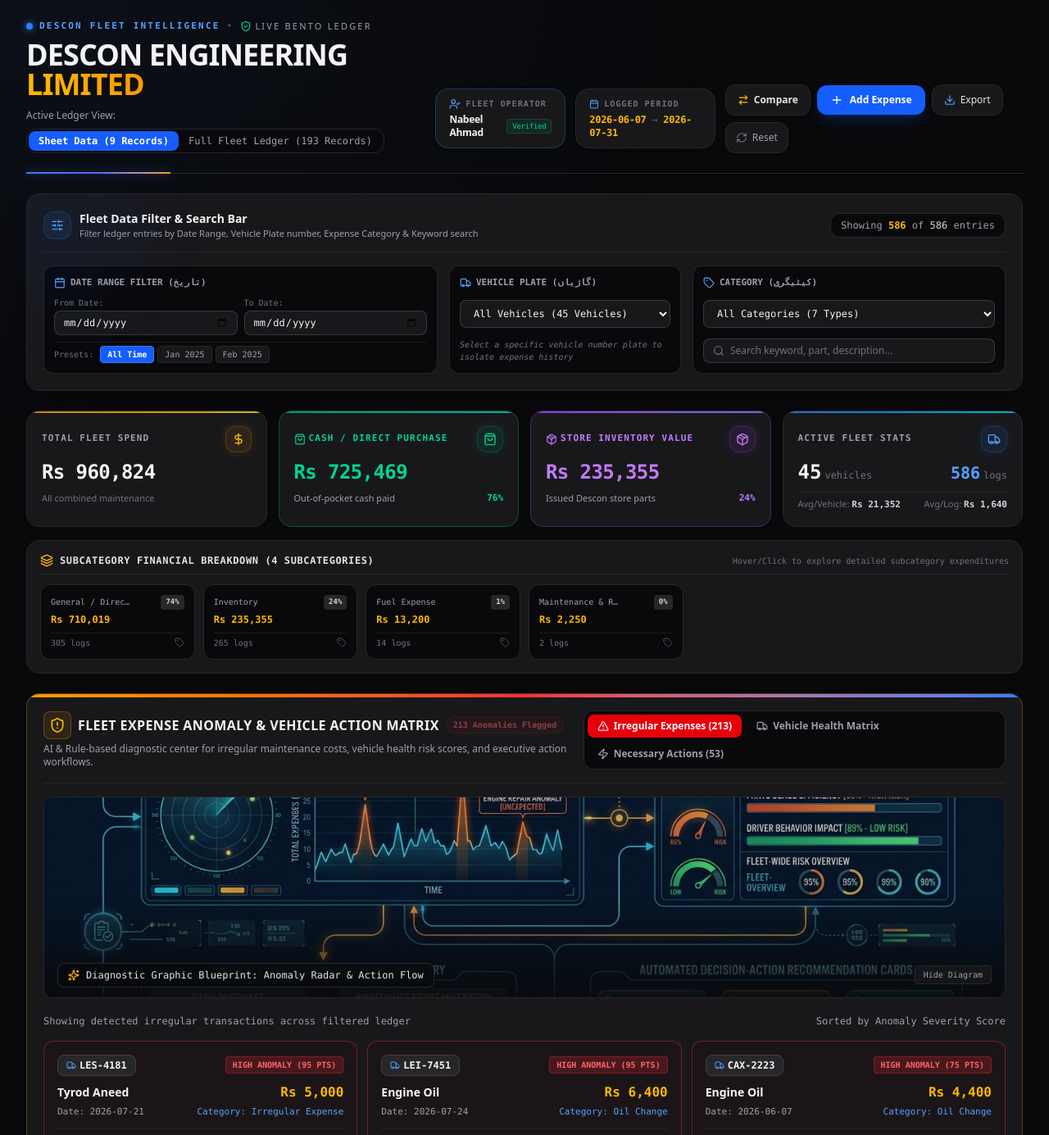
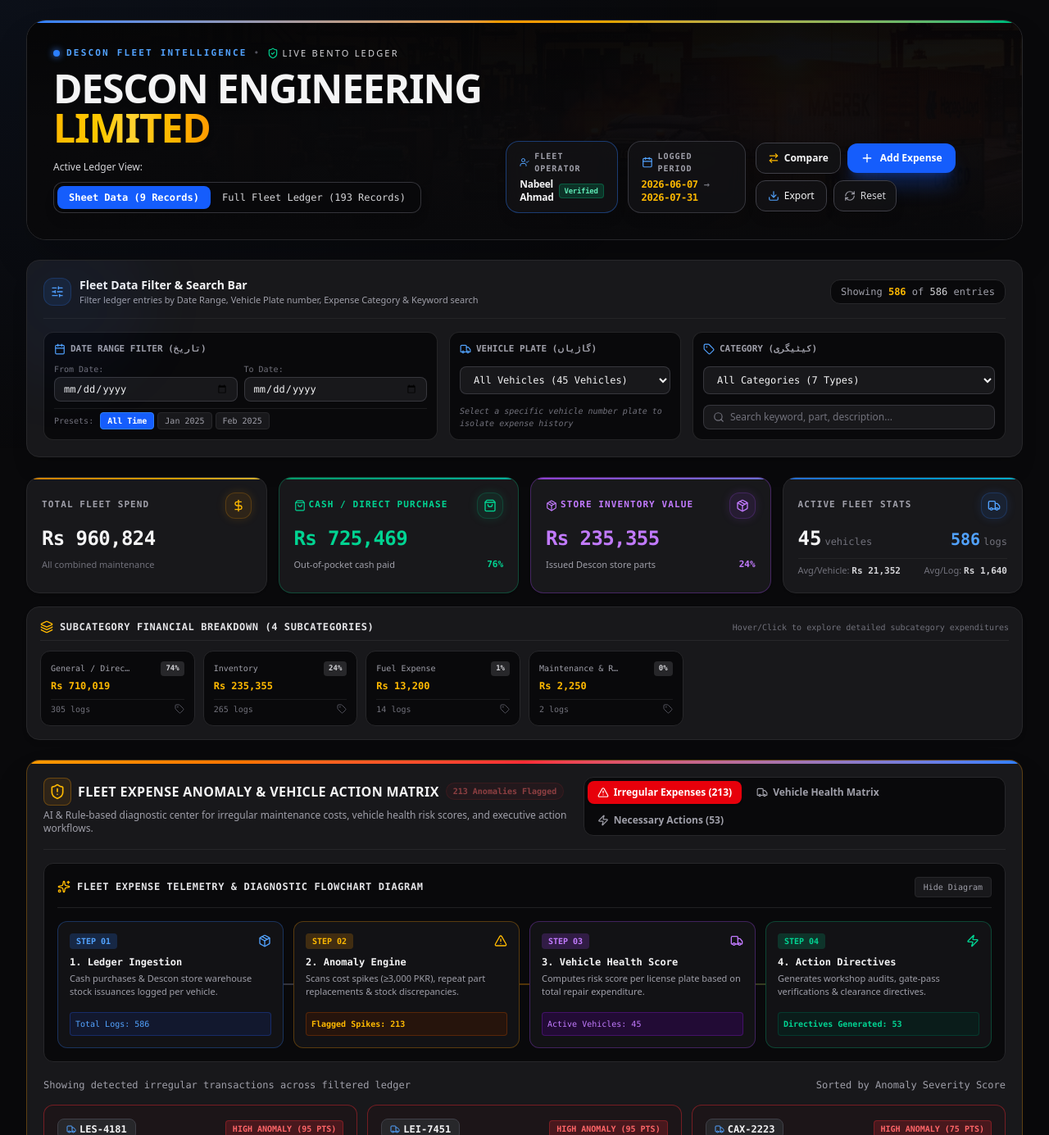
Before and after one commit to nabeelahmad240132572/Vecel-data, a React (Vite) app: page / in a window 1280 px wide. Shown: the top 1385 px of the page at 82% size. Built offline with nearby package versions, Linux system fonts and the light colour scheme.

Commit message:
feat(ui): update header design and assets
Replace the decorative header bar with a full-width hero background and remove the redundant diagnostic graphic banner to streamline the dashboard interface.

```diff
--- a/src/components/AnomalyAndVehicleActionGraphic.tsx
+++ b/src/components/AnomalyAndVehicleActionGraphic.tsx
@@ -17,11 +17,15 @@
   ChevronUp,
   Sparkles,
   Zap,
-  Activity
+  Activity,
+  Layers,
+  ArrowRight,
+  BarChart3,
+  Check,
+  RotateCcw
 } from 'lucide-react';
 import { ExpenseRecord, FilterState } from '../types';
 import { fmtPKR } from '../data/initialData';
-import graphicBannerPath from '../assets/images/fleet_expense_anomaly_graphic_1785832614385.jpg';
 
 interface AnomalyAndVehicleActionGraphicProps {
   records: ExpenseRecord[];
@@ -50,7 +54,7 @@
   onOpenVehicleDetails,
 }) => {
   const [activeTab, setActiveTab] = useState<'anomalies' | 'totalBreakdown' | 'vehicleHealth' | 'actions'>('anomalies');
-  const [showGraphicBanner, setShowGraphicBanner] = useState<boolean>(true);
+  const [showGraphicDiagram, setShowGraphicDiagram] = useState<boolean>(true);
   const [actionStatuses, setActionStatuses] = useState<Record<string, 'Pending' | 'In Progress' | 'Resolved'>>({});
 
   // 1. Detect Irregular Expenses & Anomalies
@@ -275,42 +279,115 @@
         </div>
       </div>
 
-      {/* Visual Infographic Diagram Banner */}
-      {showGraphicBanner && (
-        <div className="mt-4 relative rounded-xl overflow-hidden border border-zinc-800 bg-[#09090b] group transition-all">
-          <div className="relative aspect-[21/6] sm:aspect-[24/5] w-full overflow-hidden bg-zinc-950">
-            <img
-              src={graphicBannerPath}
-              alt="Fleet Expense Anomaly & Diagnostic Graphic Blueprint"
-              referrerPolicy="no-referrer"
-              className="w-full h-full object-cover opacity-80 group-hover:opacity-100 group-hover:scale-[1.01] transition-all duration-500"
-            />
-            <div className="absolute inset-0 bg-gradient-to-t from-[#09090b] via-transparent to-transparent opacity-90" />
+      {/* Interactive Vector Diagnostic Blueprint Diagram (No raster photo used) */}
+      {showGraphicDiagram && (
+        <div className="mt-4 relative rounded-xl overflow-hidden border border-zinc-800 bg-[#09090b] transition-all p-4">
+          <div className="flex items-center justify-between pb-3 mb-4 border-b border-zinc-800/80">
+            <div className="flex items-center gap-2 text-zinc-200">
+              <Sparkles className="w-4 h-4 text-amber-400" />
+              <span className="font-mono text-xs font-bold uppercase tracking-wider">
+                Fleet Expense Telemetry & Diagnostic Flowchart Diagram
+              </span>
+            </div>
+            <button
+              onClick={() => setShowGraphicDiagram(false)}
+              className="text-[10px] text-zinc-400 hover:text-zinc-200 bg-zinc-900 px-2.5 py-1 rounded border border-zinc-800 cursor-pointer font-mono"
+            >
+              Hide Diagram
+            </button>
+          </div>
 
-            {/* Overlay Info */}
-            <div className="absolute bottom-3 left-4 right-4 flex flex-col sm:flex-row sm:items-center justify-between gap-2 text-xs font-mono">
-              <div className="flex items-center gap-2 bg-[#09090b]/80 backdrop-blur-md px-3 py-1.5 rounded-lg border border-zinc-700/60 text-zinc-200">
-                <Sparkles className="w-3.5 h-3.5 text-amber-400" />
-                <span>Diagnostic Graphic Blueprint: Anomaly Radar & Action Flow</span>
+          {/* Flowchart Diagram Steps Grid */}
+          <div className="grid grid-cols-1 md:grid-cols-4 gap-3 relative">
+            {/* Connecting Line background on desktop */}
+            <div className="hidden md:block absolute top-1/2 left-12 right-12 h-0.5 bg-gradient-to-r from-blue-500/30 via-amber-500/30 to-emerald-500/30 -translate-y-1/2 pointer-events-none z-0" />
+
+            {/* Step 1: Ingestion */}
+            <div className="relative z-10 bg-[#121215] border border-blue-500/30 rounded-xl p-3.5 flex flex-col justify-between space-y-2">
+              <div className="flex items-center justify-between">
+                <span className="text-[10px] font-mono px-2 py-0.5 rounded bg-blue-500/20 text-blue-400 font-bold">
+                  STEP 01
+                </span>
+                <Package className="w-4 h-4 text-blue-400" />
               </div>
-              <button
-                onClick={() => setShowGraphicBanner(false)}
-                className="text-[10px] text-zinc-400 hover:text-zinc-200 bg-zinc-900/80 px-2.5 py-1 rounded border border-zinc-800 cursor-pointer self-start sm:self-auto"
-              >
-                Hide Diagram
-              </button>
+              <div>
+                <h4 className="text-xs font-bold text-zinc-100 font-mono">1. Ledger Ingestion</h4>
+                <p className="text-[11px] text-zinc-400 mt-1">
+                  Cash purchases & Descon store warehouse stock issuances logged per vehicle.
+                </p>
+              </div>
+              <div className="text-[10px] font-mono text-blue-400 bg-blue-950/40 p-1.5 rounded border border-blue-900/60 mt-2">
+                Total Logs: {records.length}
+              </div>
+            </div>
+
+            {/* Step 2: Anomaly Engine */}
+            <div className="relative z-10 bg-[#121215] border border-amber-500/30 rounded-xl p-3.5 flex flex-col justify-between space-y-2">
+              <div className="flex items-center justify-between">
+                <span className="text-[10px] font-mono px-2 py-0.5 rounded bg-amber-500/20 text-amber-400 font-bold">
+                  STEP 02
+                </span>
+                <AlertTriangle className="w-4 h-4 text-amber-400" />
+              </div>
+              <div>
+                <h4 className="text-xs font-bold text-zinc-100 font-mono">2. Anomaly Engine</h4>
+                <p className="text-[11px] text-zinc-400 mt-1">
+                  Scans cost spikes (≥3,000 PKR), repeat part replacements & stock discrepancies.
+                </p>
+              </div>
+              <div className="text-[10px] font-mono text-amber-400 bg-amber-950/40 p-1.5 rounded border border-amber-900/60 mt-2 font-bold">
+                Flagged Spikes: {anomalyAnalysis.length}
+              </div>
+            </div>
+
+            {/* Step 3: Vehicle Risk Index */}
+            <div className="relative z-10 bg-[#121215] border border-purple-500/30 rounded-xl p-3.5 flex flex-col justify-between space-y-2">
+              <div className="flex items-center justify-between">
+                <span className="text-[10px] font-mono px-2 py-0.5 rounded bg-purple-500/20 text-purple-400 font-bold">
+                  STEP 03
+                </span>
+                <Truck className="w-4 h-4 text-purple-400" />
+              </div>
+              <div>
+                <h4 className="text-xs font-bold text-zinc-100 font-mono">3. Vehicle Health Score</h4>
+                <p className="text-[11px] text-zinc-400 mt-1">
+                  Computes risk score per license plate based on total repair expenditure.
+                </p>
+              </div>
+              <div className="text-[10px] font-mono text-purple-400 bg-purple-950/40 p-1.5 rounded border border-purple-900/60 mt-2">
+                Active Vehicles: {vehicleMatrix.length}
+              </div>
+            </div>
+
+            {/* Step 4: Action Directives */}
+            <div className="relative z-10 bg-[#121215] border border-emerald-500/30 rounded-xl p-3.5 flex flex-col justify-between space-y-2">
+              <div className="flex items-center justify-between">
+                <span className="text-[10px] font-mono px-2 py-0.5 rounded bg-emerald-500/20 text-emerald-400 font-bold">
+                  STEP 04
+                </span>
+                <Zap className="w-4 h-4 text-emerald-400" />
+              </div>
+              <div>
+                <h4 className="text-xs font-bold text-zinc-100 font-mono">4. Action Directives</h4>
+                <p className="text-[11px] text-zinc-400 mt-1">
+                  Generates workshop audits, gate-pass verifications & clearance directives.
+                </p>
+              </div>
+              <div className="text-[10px] font-mono text-emerald-400 bg-emerald-950/40 p-1.5 rounded border border-emerald-900/60 mt-2 font-bold">
+                Directives Generated: {recommendedActions.length}
+              </div>
             </div>
           </div>
         </div>
       )}
 
-      {!showGraphicBanner && (
+      {!showGraphicDiagram && (
         <div className="mt-3 flex justify-end">
           <button
-            onClick={() => setShowGraphicBanner(true)}
+            onClick={() => setShowGraphicDiagram(true)}
             className="text-[10px] font-mono text-blue-400 hover:underline flex items-center gap-1 cursor-pointer"
           >
-            <Sparkles className="w-3 h-3" /> Show Visual Infographic Diagram
+            <Sparkles className="w-3 h-3" /> Show Diagnostic Flowchart Diagram
           </button>
         </div>
       )}
--- a/src/components/Header.tsx
+++ b/src/components/Header.tsx
@@ -1,5 +1,6 @@
 import React from 'react';
 import { Plus, Download, RefreshCw, Truck, Calendar, ShieldCheck, ArrowRightLeft, UserCheck } from 'lucide-react';
+import heroBgPath from '../assets/images/fleet_hero_bg_1785833631179.jpg';
 
 interface HeaderProps {
   dateStart: string;
@@ -25,48 +26,63 @@
   onOpenCompare,
 }) => {
   return (
-    <header className="relative mb-6 pb-6 border-b border-zinc-800 flex flex-col md:flex-row md:items-end md:justify-between gap-4">
-      {/* Decorative gradient bar */}
-      <div className="absolute -bottom-[1px] left-0 w-44 h-[2px] bg-gradient-to-r from-blue-500 via-indigo-500 to-amber-500 shadow-[0_0_12px_rgba(59,130,246,0.6)]" />
+    <header className="relative mb-6 rounded-3xl border border-zinc-800 bg-[#09090b] overflow-hidden shadow-2xl transition-all">
+      {/* Hero Background Image with Overlay */}
+      <div className="absolute inset-0 z-0">
+        <img
+          src={heroBgPath}
+          alt="Descon Fleet Logistics Background"
+          referrerPolicy="no-referrer"
+          className="w-full h-full object-cover object-center opacity-30 mix-blend-luminosity scale-105"
+        />
+        {/* Dark Multi-layer Gradient Overlays for High Legibility */}
+        <div className="absolute inset-0 bg-gradient-to-r from-[#09090b] via-[#09090b]/90 to-[#09090b]/75" />
+        <div className="absolute inset-0 bg-gradient-to-t from-[#09090b] via-transparent to-black/40" />
+      </div>
 
+      {/* Decorative gradient top bar */}
+      <div className="absolute top-0 left-0 right-0 h-[3px] bg-gradient-to-r from-blue-500 via-amber-500 to-emerald-500 z-10" />
+
+      {/* Content Container */}
+      <div className="relative z-10 p-6 sm:p-8 flex flex-col md:flex-row md:items-end md:justify-between gap-6">
         <div>
           {/* Subtitle / Eyebrow */}
-        <div className="flex items-center gap-2 font-mono text-[11px] uppercase tracking-[0.2em] text-blue-400 mb-2">
+          <div className="flex items-center gap-2 font-mono text-[11px] uppercase tracking-[0.2em] text-blue-400 mb-2.5">
             <span className="relative flex h-2 w-2">
               <span className="animate-ping absolute inline-flex h-full w-full rounded-full bg-blue-400 opacity-75"></span>
               <span className="relative inline-flex rounded-full h-2 w-2 bg-blue-500 shadow-[0_0_8px_#3b82f6]"></span>
             </span>
             <span className="font-bold">DESCON FLEET INTELLIGENCE</span>
             <span className="text-zinc-600">•</span>
-          <span className="text-zinc-400 flex items-center gap-1 font-sans">
+            <span className="text-zinc-300 flex items-center gap-1 font-sans font-medium">
               <ShieldCheck className="w-3.5 h-3.5 text-emerald-400" /> Live Bento Ledger
             </span>
           </div>
 
           {/* Title */}
-        <h1 className="text-3xl sm:text-4xl font-black text-zinc-100 uppercase tracking-tight leading-none">
-          DESCON ENGINEERING <span className="bg-gradient-to-r from-amber-400 to-amber-500 bg-clip-text text-transparent">LIMITED</span>
+          <h1 className="text-3xl sm:text-4xl md:text-5xl font-black text-zinc-100 uppercase tracking-tight leading-none drop-shadow-md">
+            DESCON ENGINEERING <span className="bg-gradient-to-r from-amber-400 via-amber-300 to-amber-500 bg-clip-text text-transparent">LIMITED</span>
           </h1>
 
-        <div className="flex flex-wrap items-center gap-2 mt-3 font-mono text-xs">
-          <span className="text-zinc-400 font-sans">Active Ledger View:</span>
-          <div className="inline-flex bg-[#09090b] border border-zinc-800 p-0.5 rounded-xl">
+          <div className="flex flex-wrap items-center gap-2.5 mt-4 font-mono text-xs">
+            <span className="text-zinc-300 font-sans font-medium">Active Ledger View:</span>
+            <div className="inline-flex bg-[#09090b]/90 border border-zinc-700/80 backdrop-blur-md p-1 rounded-xl shadow-lg">
               <button
                 onClick={() => onSwitchDataset('sheet')}
-              className={`px-3 py-1 rounded-lg transition cursor-pointer text-xs ${
+                className={`px-3.5 py-1.5 rounded-lg transition cursor-pointer text-xs ${
                   activeDataset === 'sheet'
-                  ? 'bg-blue-600 text-white font-bold shadow-sm'
-                  : 'text-zinc-400 hover:text-zinc-200'
+                    ? 'bg-blue-600 text-white font-bold shadow'
+                    : 'text-zinc-300 hover:text-white hover:bg-zinc-800/80'
                 }`}
               >
                 Sheet Data (9 Records)
               </button>
               <button
                 onClick={() => onSwitchDataset('full')}
-              className={`px-3 py-1 rounded-lg transition cursor-pointer text-xs ${
+                className={`px-3.5 py-1.5 rounded-lg transition cursor-pointer text-xs ${
                   activeDataset === 'full'
-                  ? 'bg-blue-600 text-white font-bold shadow-sm'
-                  : 'text-zinc-400 hover:text-zinc-200'
+                    ? 'bg-blue-600 text-white font-bold shadow'
+                    : 'text-zinc-300 hover:text-white hover:bg-zinc-800/80'
                 }`}
               >
                 Full Fleet Ledger (193 Records)
@@ -78,25 +94,25 @@
         {/* Right controls and Period Stamp */}
         <div className="flex flex-col sm:flex-row items-start sm:items-center gap-3">
           {/* Operator Card */}
-        <div className="bg-[#18181b] border border-blue-500/30 px-4 py-2.5 rounded-2xl shadow-sm font-mono transition hover:border-blue-500/50">
-          <div className="text-[10px] text-zinc-500 uppercase tracking-widest font-semibold flex items-center gap-1.5">
+          <div className="bg-[#121215]/90 backdrop-blur-md border border-blue-500/40 px-4 py-2.5 rounded-2xl shadow-lg font-mono transition hover:border-blue-500/60">
+            <div className="text-[10px] text-zinc-400 uppercase tracking-widest font-semibold flex items-center gap-1.5">
               <UserCheck className="w-3.5 h-3.5 text-blue-400" /> FLEET OPERATOR
             </div>
             <div className="text-xs text-zinc-100 font-bold mt-1 tracking-tight flex items-center gap-1.5 font-sans">
               <span className="text-zinc-100">Nabeel Ahmad</span>
-            <span className="text-[9px] font-mono px-1.5 py-0.5 rounded bg-emerald-500/10 text-emerald-400 border border-emerald-500/20 font-medium">
+              <span className="text-[9px] font-mono px-1.5 py-0.5 rounded bg-emerald-500/20 text-emerald-300 border border-emerald-500/30 font-semibold">
                 Verified
               </span>
             </div>
           </div>
 
           {/* Date stamp card */}
-        <div className="bg-[#18181b] border border-zinc-800 px-4 py-2.5 rounded-2xl shadow-sm font-mono transition hover:border-zinc-700">
-          <div className="text-[10px] text-zinc-500 uppercase tracking-widest font-semibold flex items-center gap-1.5">
-            <Calendar className="w-3 h-3 text-blue-400" /> LOGGED PERIOD
+          <div className="bg-[#121215]/90 backdrop-blur-md border border-zinc-700/80 px-4 py-2.5 rounded-2xl shadow-lg font-mono transition hover:border-zinc-600">
+            <div className="text-[10px] text-zinc-400 uppercase tracking-widest font-semibold flex items-center gap-1.5">
+              <Calendar className="w-3.5 h-3.5 text-blue-400" /> LOGGED PERIOD
             </div>
             <div className="text-xs text-amber-400 font-bold mt-1 tracking-tight">
-            {dateStart} <span className="text-zinc-600">→</span> {dateEnd}
+              {dateStart} <span className="text-zinc-500">→</span> {dateEnd}
             </div>
           </div>
 
@@ -105,7 +121,7 @@
             {onOpenCompare && (
               <button
                 onClick={onOpenCompare}
-              className="flex items-center gap-1.5 bg-zinc-900 hover:bg-zinc-800 text-zinc-200 border border-zinc-800 text-xs py-2.5 px-3.5 rounded-xl shadow transition active:scale-95 cursor-pointer font-sans font-semibold"
+                className="flex items-center gap-1.5 bg-[#121215]/90 hover:bg-zinc-800/90 text-zinc-100 border border-zinc-700 text-xs py-2.5 px-3.5 rounded-xl shadow-lg transition active:scale-95 cursor-pointer font-sans font-semibold backdrop-blur-md"
               >
                 <ArrowRightLeft className="w-3.5 h-3.5 text-amber-400" /> Compare
               </button>
@@ -113,7 +129,7 @@
 
             <button
               onClick={onOpenAddModal}
-            className="flex items-center gap-2 bg-blue-600 hover:bg-blue-500 text-white font-semibold text-xs py-2.5 px-4 rounded-xl shadow-lg shadow-blue-600/20 transition-all active:scale-95 cursor-pointer font-sans"
+              className="flex items-center gap-2 bg-blue-600 hover:bg-blue-500 text-white font-semibold text-xs py-2.5 px-4 rounded-xl shadow-xl shadow-blue-600/30 transition-all active:scale-95 cursor-pointer font-sans"
             >
               <Plus className="w-4 h-4" /> Add Expense
             </button>
@@ -121,7 +137,7 @@
             <button
               onClick={onExportCSV}
               title="Export CSV Ledger"
-            className="flex items-center gap-1.5 bg-zinc-900 hover:bg-zinc-800 text-zinc-200 border border-zinc-800 text-xs py-2.5 px-3.5 rounded-xl shadow transition active:scale-95 cursor-pointer font-sans"
+              className="flex items-center gap-1.5 bg-[#121215]/90 hover:bg-zinc-800/90 text-zinc-100 border border-zinc-700 text-xs py-2.5 px-3.5 rounded-xl shadow-lg transition active:scale-95 cursor-pointer font-sans backdrop-blur-md"
             >
               <Download className="w-3.5 h-3.5 text-blue-400" /> Export
             </button>
@@ -129,10 +145,11 @@
             <button
               onClick={onResetData}
               title="Reset to Original Data"
-            className="flex items-center gap-1.5 bg-zinc-900 hover:bg-zinc-800 text-zinc-400 hover:text-zinc-200 border border-zinc-800 text-xs py-2.5 px-3 rounded-xl shadow transition active:scale-95 cursor-pointer font-sans"
+              className="flex items-center gap-1.5 bg-[#121215]/90 hover:bg-zinc-800/90 text-zinc-300 hover:text-white border border-zinc-700 text-xs py-2.5 px-3 rounded-xl shadow-lg transition active:scale-95 cursor-pointer font-sans backdrop-blur-md"
             >
-            <RefreshCw className="w-3.5 h-3.5 text-zinc-500" /> Reset
+              <RefreshCw className="w-3.5 h-3.5 text-zinc-400" /> Reset
             </button>
+          </div>
         </div>
       </div>
     </header>
```
Also changed, not shown: src/assets/images/fleet_expense_anomaly_graphic_1785832614385.jpg (deleted), src/assets/images/fleet_hero_bg_1785833631179.jpg (added). Lines whose indentation alone changed are shown as unchanged.
